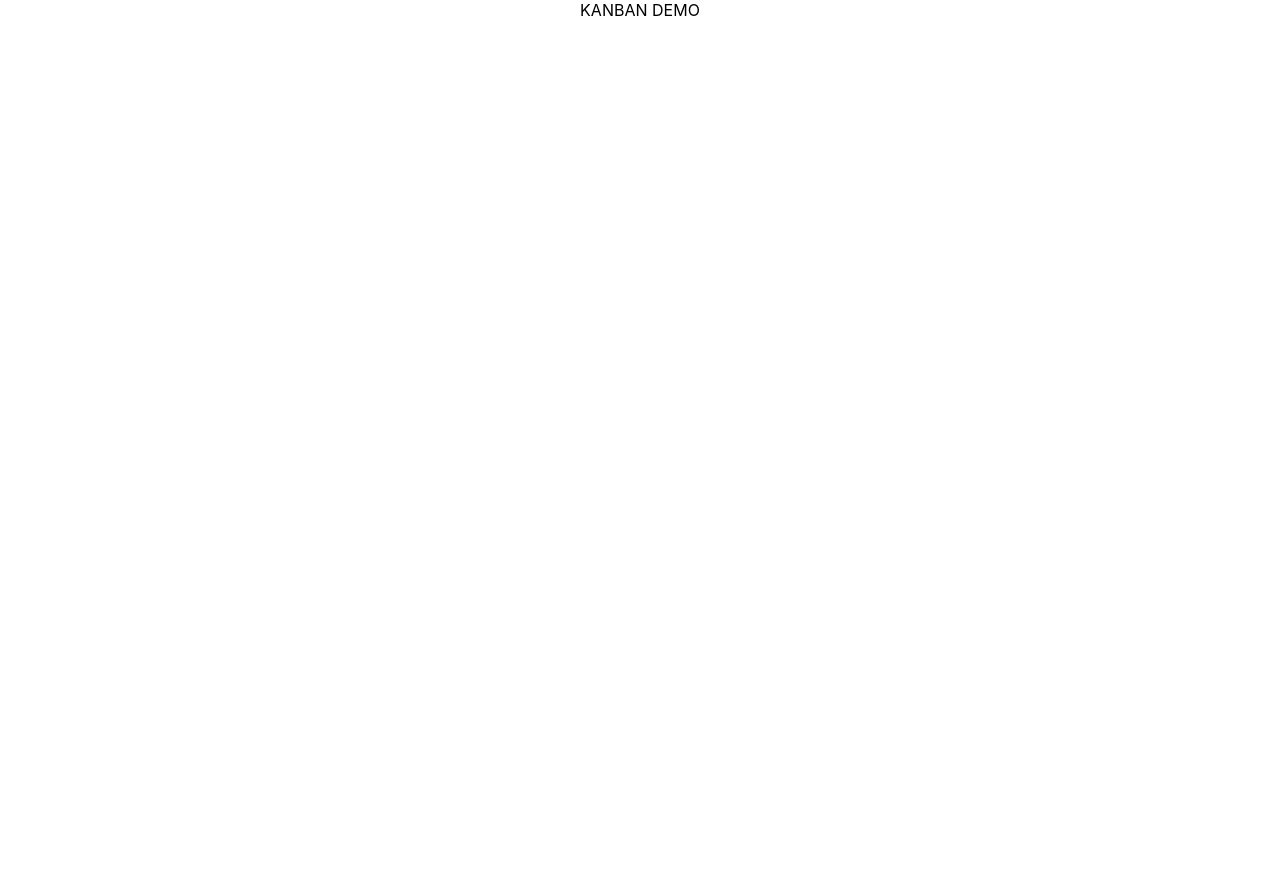
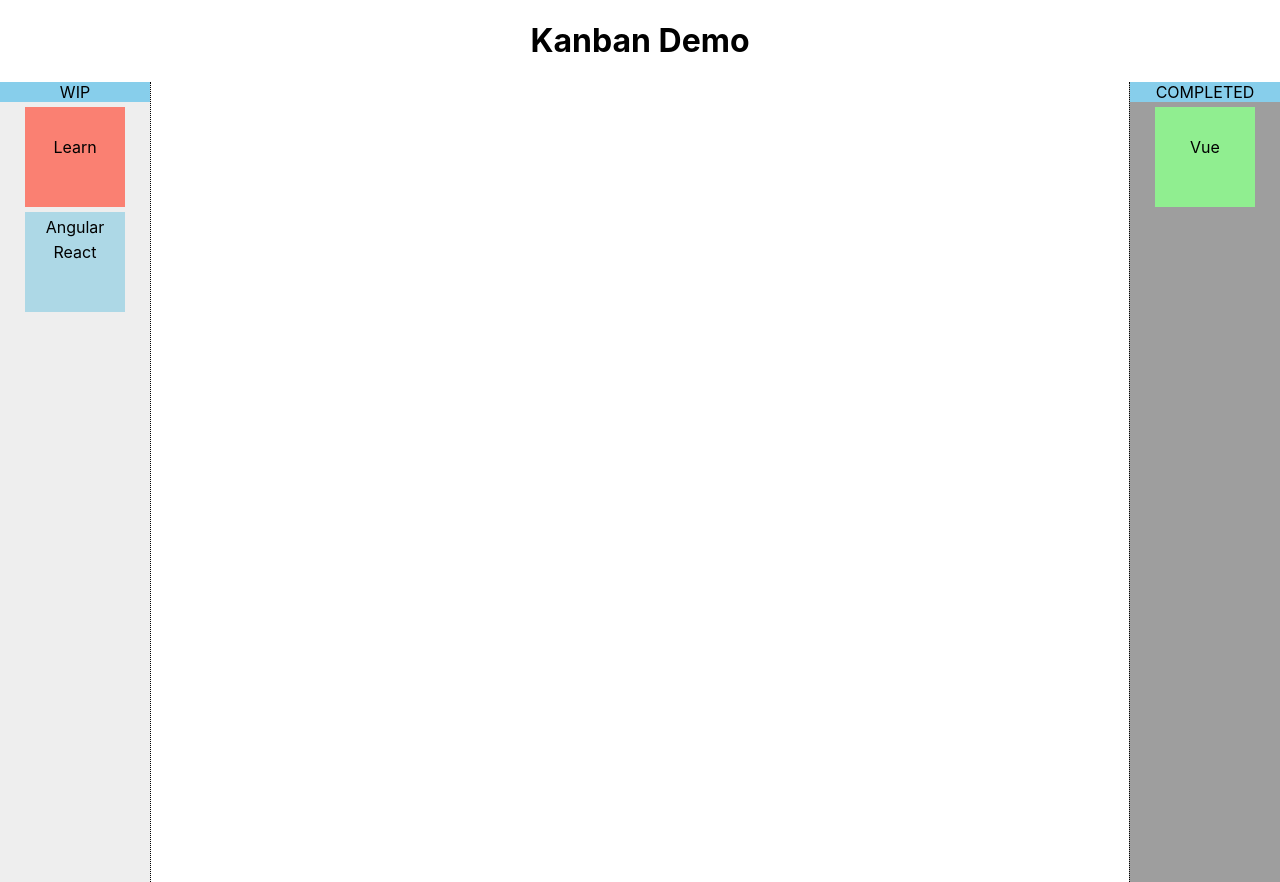
Before and after one commit to tontruongdao/kanban-scratch-hooks, a React (Create React App) app: page / in a window 1280 px wide. Before the commit the page ends 800 px from the top, so only its background shows below. Built offline with nearby package versions, Linux system fonts and the light colour scheme.

Commit message:
Made Container Droppable

```diff
--- a/src/App.js
+++ b/src/App.js
@@ -24,6 +24,9 @@ const App = () => {
   }])
 
 // ##### Helpers
+const onDragOver = (event) => {
+  event.preventDefault();
+}
 
 
 const initializeStatus =
@@ -34,13 +37,26 @@ tasks.forEach((task) => {
       className="draggable"
       style={{backgroundColor: task.bgcolor}}
       draggable>
+      {task.name}
     </div>
   )
 })
 
   return (
-    <div className='container-kanban'>
-      KANBAN DEMO
+    <div className="container-kanban">
+      <h1>Kanban Demo</h1>
+      <div
+        className="wip"
+        onDragOver={(e) => onDragOver(e)}>
+        <span className="task-header">WIP</span>
+        {status.wip}
+      </div>
+      <div
+        className="droppable"
+        onDragOver={(e) => onDragOver(e)}>
+        <span className="task-header">COMPLETED</span>
+        {status.complete}
+      </div>
     </div>
   )
 }
```
